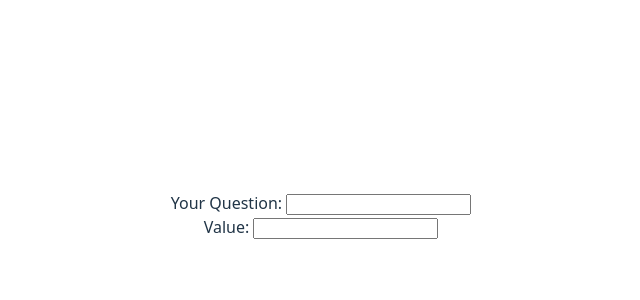
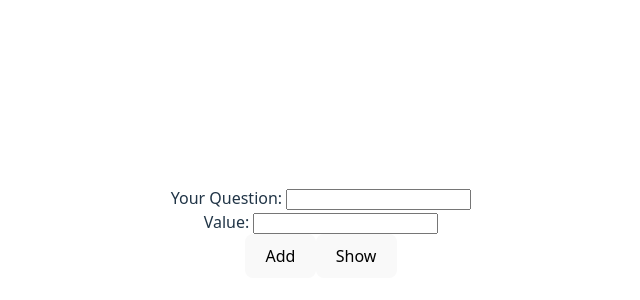
Before and after one commit to Shinobithis/Dev-Deck, a React (Vite) app: page / in a window 1280 px wide. Shown: the part 168-468 px from the top of the page, without its empty margins (319-959 px from the left). Built offline with nearby package versions, Linux system fonts and the light colour scheme.

Commit message:
Refactor App component to manage FlashCards state and improve question/answer handling

```diff
--- a/src/App.jsx
+++ b/src/App.jsx
@@ -1,29 +1,57 @@
 import { useState, useEffect, useRef } from 'react'
 import FlashCards from './components/FlashCards'
 import './App.css'
-import { use } from 'react';
 
 function App() {
   const [question, setQuestion] = useState("");
   const [answer, setAnswer] = useState("");
-  const inputRef = useRef(null);
+  const [show, setShow] = useState(false);
+  const [cards, setCards] = useState([]);
+
+  function handleSave() {
+    const newCard = {"question": question, "answer": answer};
+    setCards([...cards, newCard])
+    setQuestion("");
+    setAnswer("");
+  }
+  function handleShow() {
+    setShow(!show);
+  }
 
   return (
     <div>
       <label>Your Question: </label>
       <input
         type="text"
-        ref={inputRef}
         onChange={(e) => (setQuestion(e.target.value))}
+        value={question}
       />
       <br />
       <label>Value: </label>
       <input
         type="text"
         onChange={(e) => (setAnswer(e.target.value))}
+        value={answer}
       />
       <br />
-      <FlashCards question={question} answer={answer} />
+      <button
+        onClick={handleSave}
+      >Add</button>
+      <button
+        onClick={handleShow}
+      >
+        {show ? "Hide" : "Show"}
+      </button>
+      <br />
+      {
+        show && cards.map((card, index) => (
+          <FlashCards
+            key={index}
+            question={card.question}
+            answer={card.answer}
+          />
+        ))
+      }
     </div>
   )
 }
```
